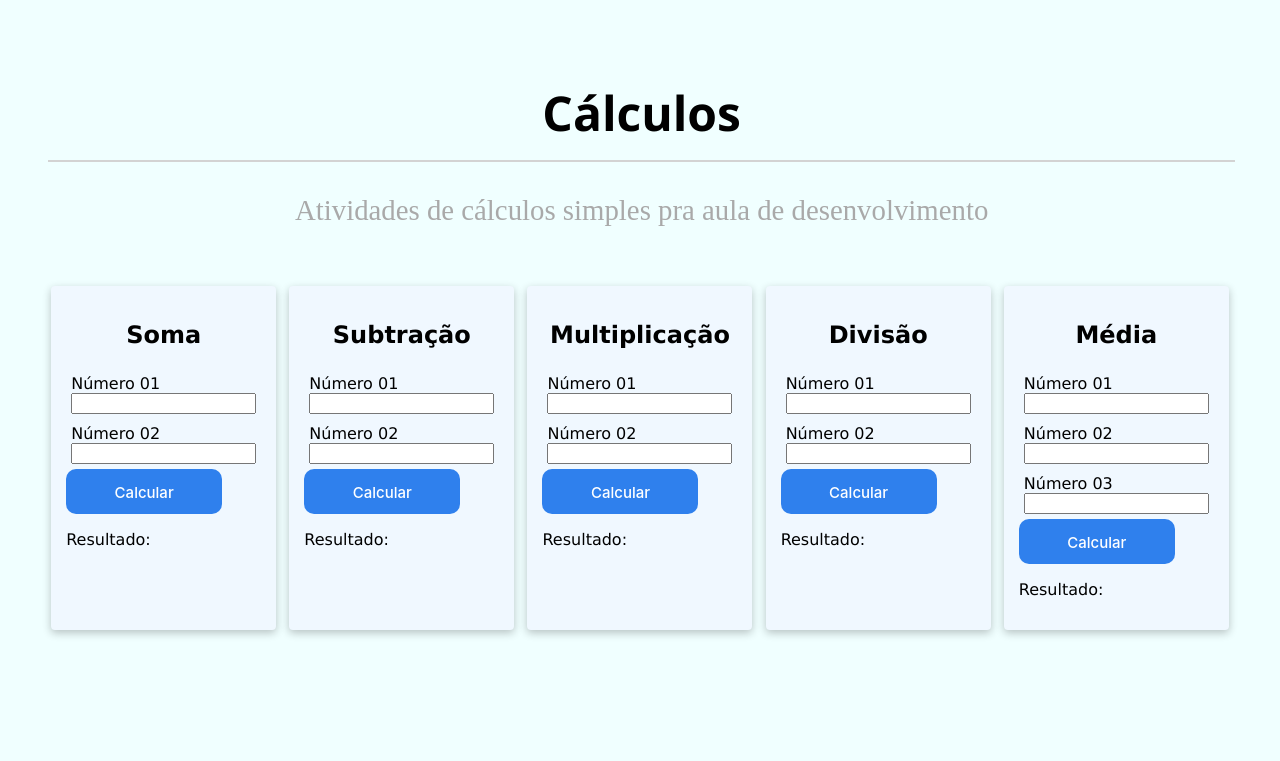
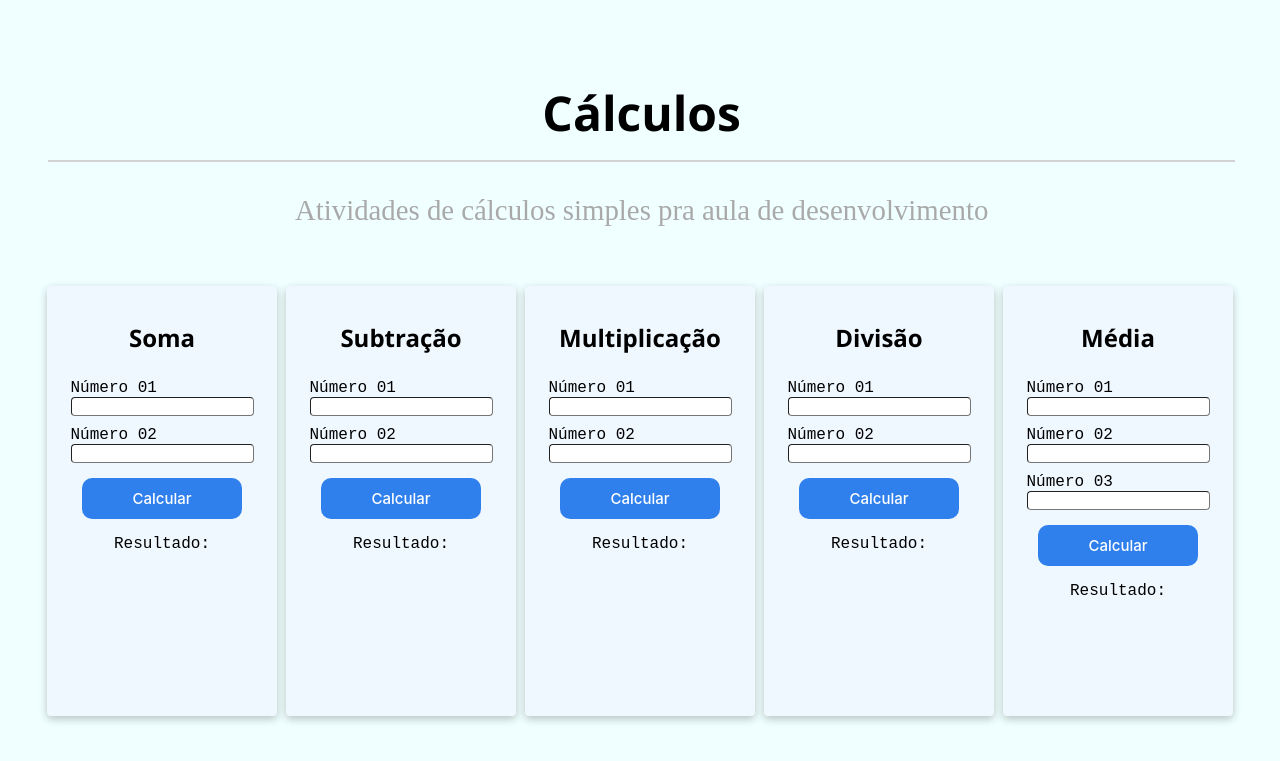
Before and after one commit to diogo-has/DiogoHaschichSESIT10, a PHP site: page /page.html in a window 1280 px wide. Shown: the top 761 px of the page. Run offline with PHP 8.4, Linux system fonts and the light colour scheme; some web fonts are replaced.

Commit message:
bonitezação 👌

```diff
--- a/Activity01/page.html
+++ b/Activity01/page.html
@@ -1,6 +1,7 @@
 <!DOCTYPE html>
 <html lang="en">
 <!--Diogo Haschich Euzébio dos Santos-->
+
 <head>
     <meta charset="UTF-8">
     <meta http-equiv="X-UA-Compatible" content="IE=edge">
@@ -12,6 +13,7 @@
     <link href="https://fonts.googleapis.com/css2?family=Single+Day&display=swap" rel="stylesheet">
     <script src="script.js"></script>
 </head>
+
 <body>
     <div class="principal">
         <h1 class="font-style">Cálculos</h1>
@@ -33,7 +35,10 @@
                 <button onclick="soma()">Calcular</button>
             </div>
             <div>
-                <p>Resultado: <span id="resultadoS"></span></p>
+                <p>Resultado:</p>
+            </div>
+            <div>
+                <span id="resultadoS"></span>
             </div>
         </div>
 
@@ -52,7 +57,10 @@
                 <button onclick="menos()">Calcular</button>
             </div>
             <div>
-                <p>Resultado: <span id="resultadoM"></span></p>
+                <p>Resultado:</p>
+            </div>
+            <div>
+                <span id="resultadoM"></span>
             </div>
         </div>
 
@@ -71,7 +79,10 @@
                 <button onclick="vezes()">Calcular</button>
             </div>
             <div>
-                <p>Resultado: <span id="resultadoV"></span></p>
+                <p>Resultado:</p>
+            </div>
+            <div>
+                <span id="resultadoV"></span>
             </div>
         </div>
 
@@ -90,7 +101,10 @@
                 <button onclick="divisao()">Calcular</button>
             </div>
             <div>
-                <p>Resultado: <span id="resultadoD"></span></p>
+                <p>Resultado:</p>
+            </div>
+            <div>
+                <span id="resultadoD"></span>
             </div>
         </div>
 
@@ -113,7 +127,10 @@
                 <button onclick="media()">Calcular</button>
             </div>
             <div>
-                <p>Resultado: <span id="resultadoME"></span></p>
+                <p>Resultado:</p>
+            </div>
+            <div>
+                <span id="resultadoME"></span>
             </div>
         </div>
     </div>
--- a/Activity01/style.css
+++ b/Activity01/style.css
@@ -4,44 +4,55 @@ body {
   background-color: azure;
 }
 
- h2 {
+span {
   text-align: center;
 }
 
- .principal{
-     width:97% ;
-     height:auto;
+h2 {
+  text-align: center;
+  font-family: 'Segoe UI', Tahoma, Geneva, Verdana, sans-serif;
+}
+
+.principal {
+  width: 97%;
+  height: auto;
   padding: 20px;
   text-align: center;
 }
 
- .font-style{
+.font-style {
   border-bottom: 2px solid lightgray;
   font-size: 3rem;
-     font-family:'Segoe UI', Tahoma, Geneva, Verdana, sans-serif;
+  font-family: 'Segoe UI', Tahoma, Geneva, Verdana, sans-serif;
   padding-bottom: 15px;
 }
 
- .font-style02{
+.font-style02 {
   font-size: 1.8rem;
-     color:darkgrey
+  color: darkgrey
 }
 
- .div-calculos{
+.div-calculos {
   padding: 10px;
   display: flex;
   flex-wrap: wrap;
   flex-direction: row;
   align-items: top;
   justify-content: space-evenly;
-     font-family: 'Lucida Sans', 'Lucida Sans Regular', 'Lucida Grande', 'Lucida Sans Unicode', Geneva, Verdana, sans-serif;
+  font-family: 'Courier New', Courier, monospace;
+  font-weight: 500;
 }
 
 .operacao {
-    background-color:aliceblue;
+  background-color: aliceblue;
   padding: 15px;
   box-shadow: rgba(0, 0, 0, 0.24) 0px 3px 8px;
   border-radius: 4px;
+  display: flex;
+  flex-direction: column;
+  align-items: center;
+  height: 400px;
+  width: 200px;
 }
 
 .input {
@@ -50,8 +61,11 @@ body {
   padding: 5px;
 }
 
+input {
+  border-radius: 4px;
+  border-width: 1px;
+}
 
-/* CSS */
 button {
   appearance: none;
   backface-visibility: hidden;
@@ -63,15 +77,14 @@ button {
   color: #fff;
   cursor: pointer;
   display: inline-block;
-  font-family: Inter,-apple-system,system-ui,"Segoe UI",Helvetica,Arial,sans-serif;
+  font-family: Inter, -apple-system, system-ui, "Segoe UI", Helvetica, Arial, sans-serif;
   font-size: 15px;
   font-weight: 500;
-  height: 45px;
-  width: 80%;
+  line-height: 1px;
   letter-spacing: normal;
   outline: none;
   overflow: hidden;
-  padding: 14px 30px;
+  padding: 20px 50px;
   position: relative;
   text-align: center;
   text-decoration: none;
@@ -82,6 +95,7 @@ button {
   touch-action: manipulation;
   vertical-align: top;
   white-space: nowrap;
+  margin-top: 10px;
 }
 
 button:hover {
```
Lines whose indentation alone changed are shown as unchanged.
